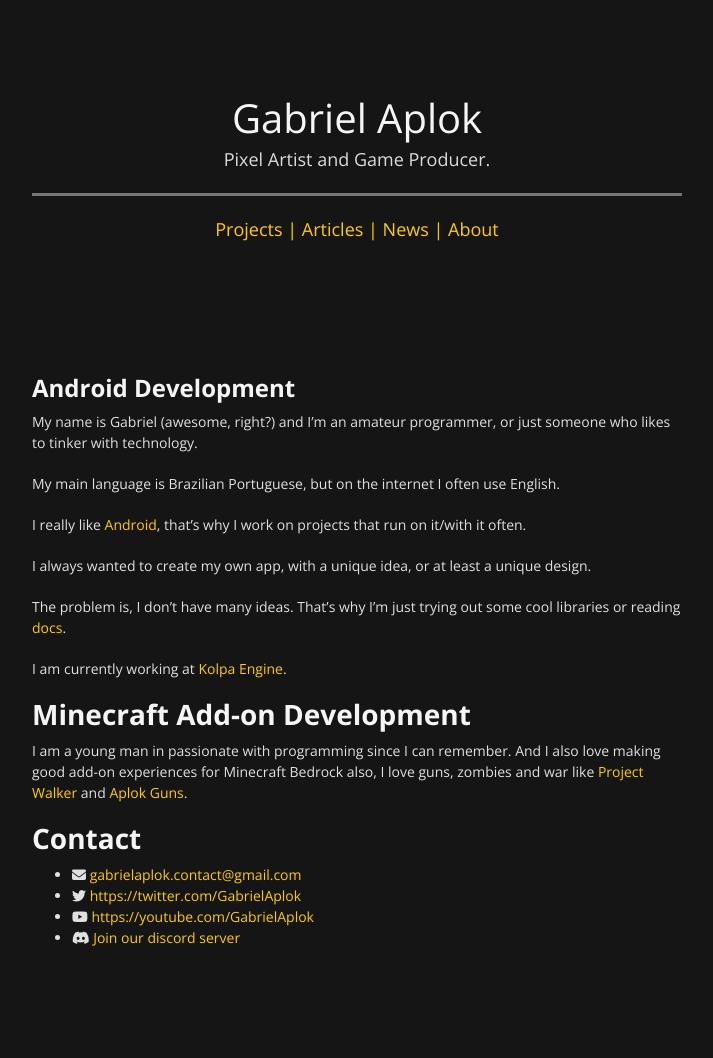
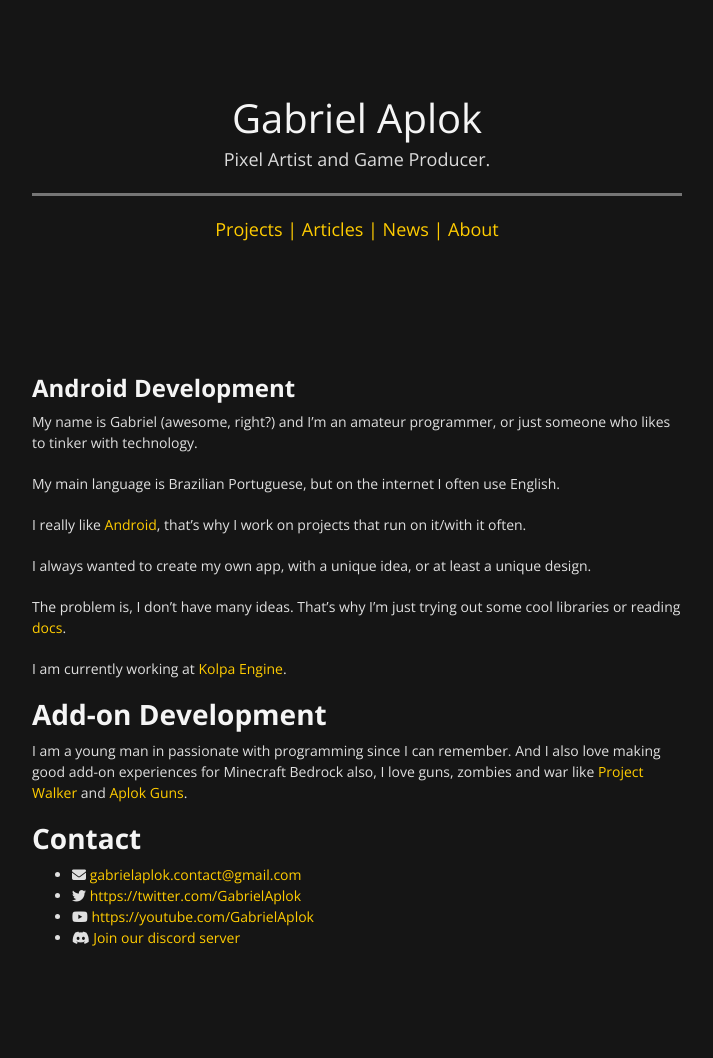
Before and after one commit to gabriel-aplok/gabriel-aplok.github.io, a Jekyll site: the page built from about.html, in a window 1280 px wide. Shown: the whole page, without its empty margins (283-996 px from the left). Built offline with Jekyll 4.4.1, drawn with Linux system fonts in a browser that asks for light colours; Markdown is read by kramdown in place of the engine named in the settings.

Commit message:
update about.html

```diff
--- a/about.html
+++ b/about.html
@@ -20,7 +21,7 @@
 <p>
 	I am currently working at <a href="https://kolpa-engine.github.io/">Kolpa Engine</a>.
 </p>
-<h1>Minecraft Add-on Development</h1>
+<h1>Add-on Development</h1>
 <p>
 	I am a young man in passionate with programming since I can remember. And I also love making good add-on experiences for Minecraft Bedrock also, I love guns, zombies and war like <a href="https://gabriel-aplok.github.io/projects/project-walker.html">Project Walker</a> and <a href="https://gabriel-aplok.github.io/projects/aplok-guns.html">Aplok Guns</a>.
 </p>
```
Also changed, not shown: other parts of about.html (+1 -0 lines).
